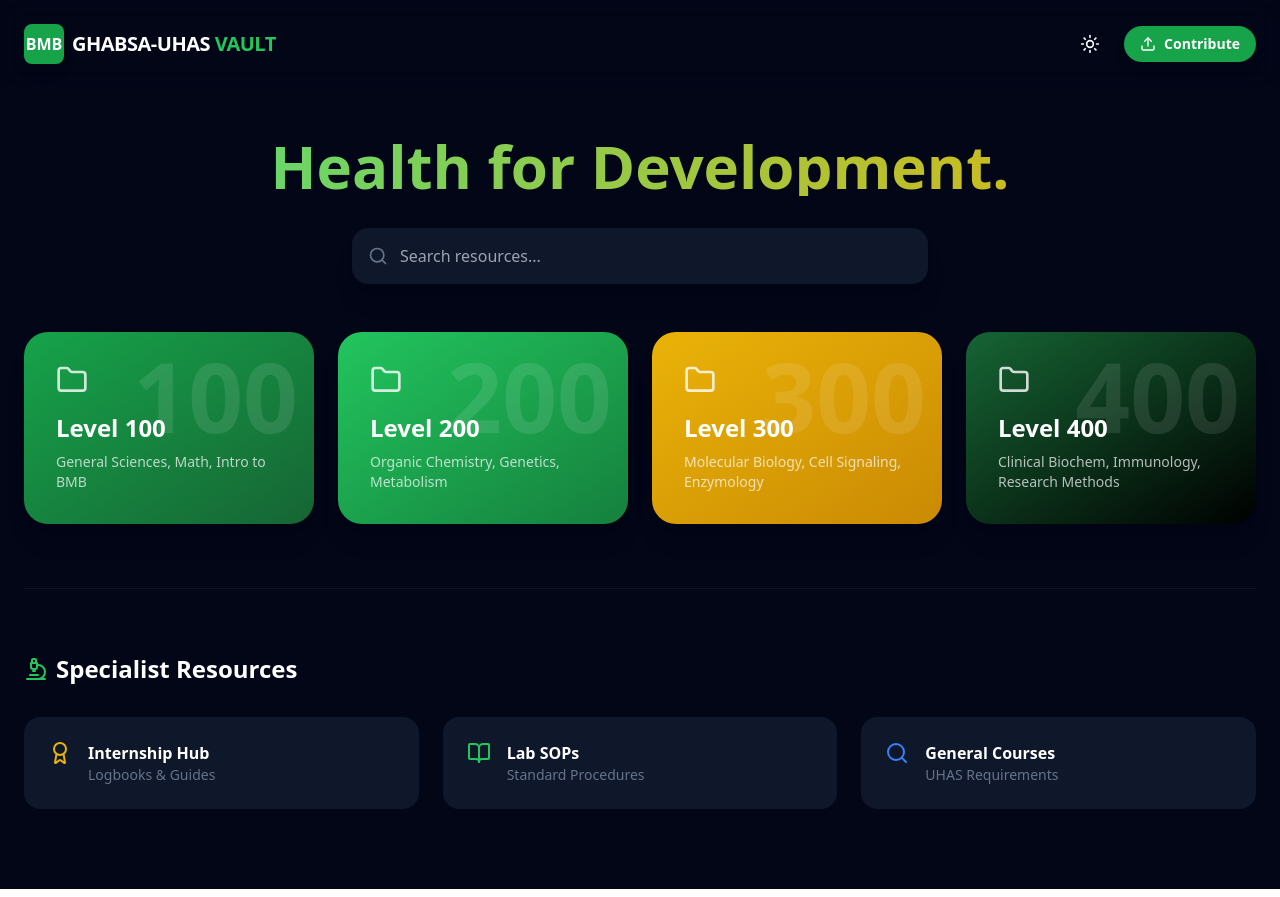
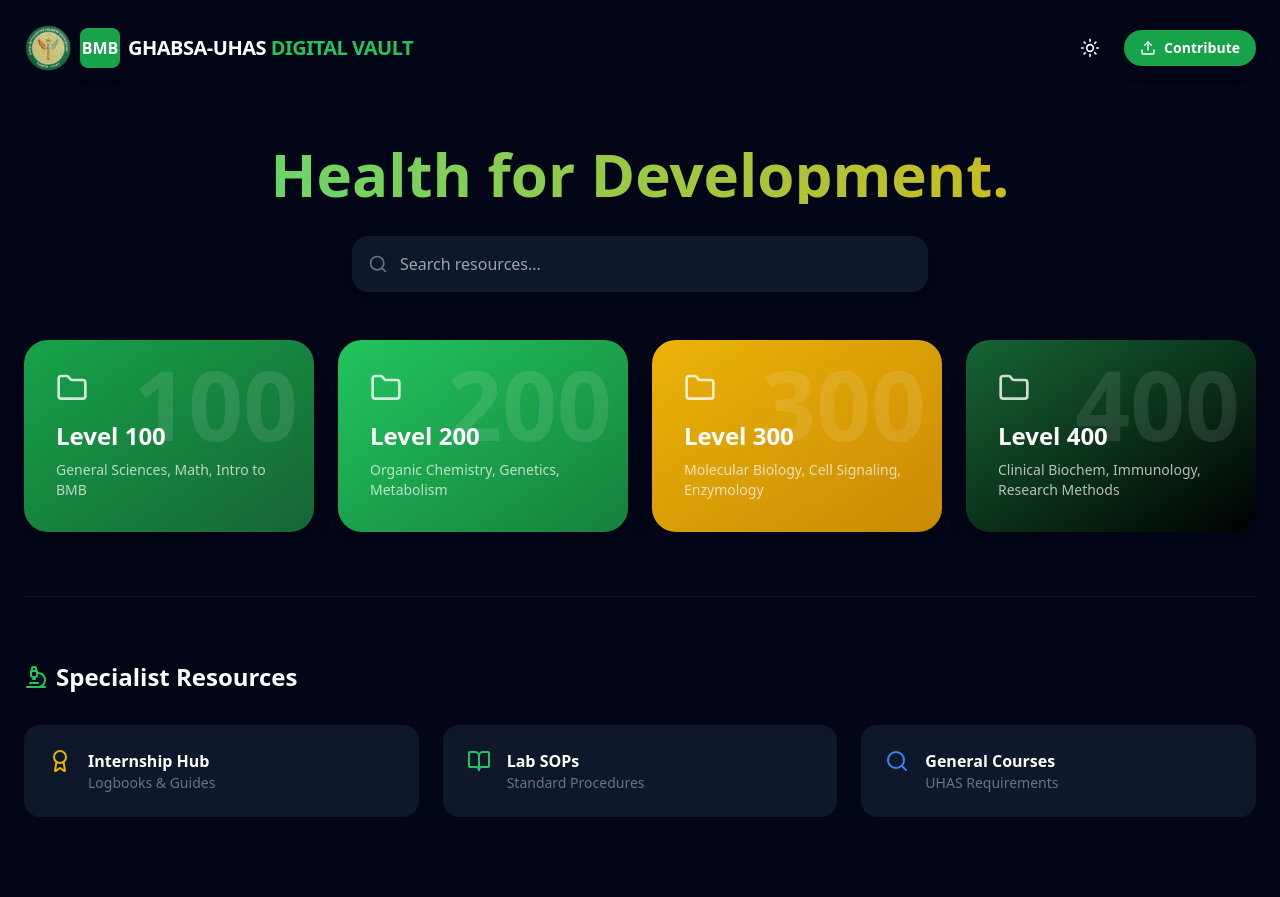
Before and after one commit to Sky-winnie/ghabsa-uhas-vault, a Next.js app: page / in a window 1280 px wide. Built offline with nearby package versions, Linux system fonts and the light colour scheme.

Commit message:
Update page.js

```diff
--- a/app/page.js
+++ b/app/page.js
@@ -58,8 +58,13 @@ const GHABSAVault = () => {
               <ArrowLeft size={20} />
             </button>
           )}
+          <img
+            src="/logo.png"
+            alt="GHABSA Crest"
+            className="w-12 h-12 object-contain"
+          />
           <div className="w-10 h-10 bg-green-600 rounded-lg flex items-center justify-center font-bold text-white shadow-lg">BMB</div>
-          <span className="font-bold text-xl tracking-tight hidden sm:block uppercase">GHABSA-UHAS <span className="text-green-500">Vault</span></span>
+          <span className="font-bold text-xl tracking-tight hidden sm:block uppercase">GHABSA-UHAS <span className="text-green-500">Digital Vault</span></span>
         </div>
         <div className="flex items-center gap-4">
           <button onClick={() => setDarkMode(!darkMode)} className="p-2 rounded-full hover:bg-slate-800 transition-colors">
```
